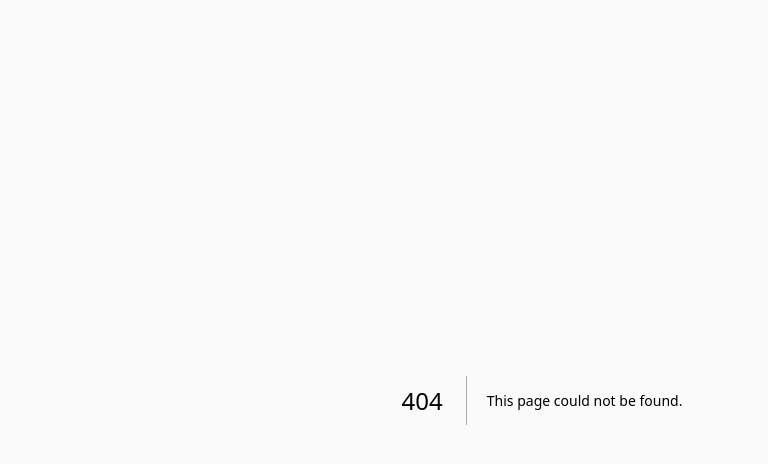
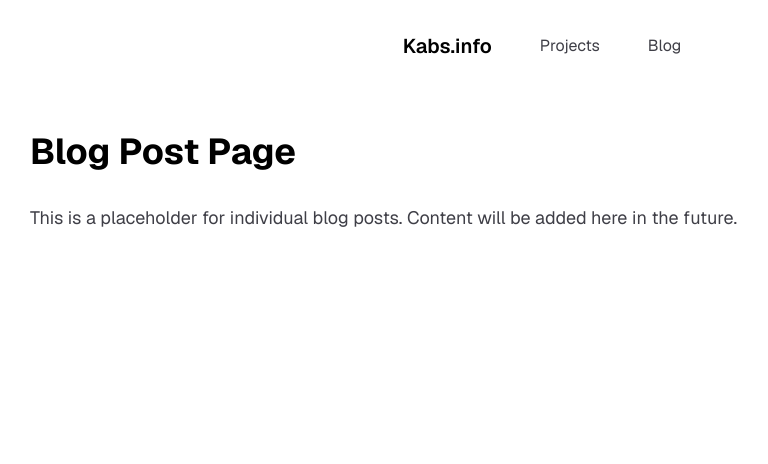
Before and after one commit to kabsmeiou/kabs.info.v2, a Next.js app: page /blogs/1 in a window 1280 px wide. Before the commit this address had no page. Shown: the top 464 px of the page, without its empty margins (98-866 px from the left). Built offline with nearby package versions, Linux system fonts and the light colour scheme.

Commit message:
add: markdown renderer and project view (#4)

```diff
--- /dev/null
+++ b/src/app/blogs/[slug]/page.tsx
@@ -0,0 +1,12 @@
+// /blog/[id] route
+
+export default function BlogPostPage() {
+    return (
+        <>
+            <h1 className="text-4xl font-bold text-black dark:text-zinc-50">Blog Post Page</h1>
+            <p className="text-zinc-700 dark:text-zinc-300 text-lg">
+                This is a placeholder for individual blog posts. Content will be added here in the future.
+            </p>
+        </>
+    );
+}
--- /dev/null
+++ b/src/app/blogs/layout.tsx
@@ -0,0 +1,16 @@
+import Navigation from "@/components/Navigation";
+
+export default function BlogLayout({
+    children,
+}: {
+    children: React.ReactNode;
+}) {
+    return (
+        <main className="flex w-full max-w-6xl flex-col bg-white dark:bg-black">
+            <Navigation />
+            <section className="flex flex-col gap-y-8 py-16 px-4 sm:px-16">
+                {children}
+            </section>
+        </main>
+    );
+}
--- a/src/app/blogs/page.tsx
+++ b/src/app/blogs/page.tsx
@@ -1,32 +1,38 @@
-import Navigation from "@/components/Navigation";
 import BlogCard from "@/components/BlogCard";
 
 import { type Blog } from "@/components/BlogCard";
 
 const sampleBlogCard: Blog[] = [
     {
+    id: "1",
     title: "Sample Blog Post",
     content: "This is a sample blog post content. It provides insights into various topics related to software development, technology trends, and personal experiences in the tech industry.",
     publishedDate: "2024-01-01",
     lastUpdatedDate: "2024-01-02",
     tags: ["Tech", "Development", "Personal"],
     readTimeInMinutes: 5
+    },
+    {
+    id: "2",
+    title: "Another Blog Post",
+    content: "This is another sample blog post content. It delves into advanced programming concepts, best practices, and tips for aspiring developers looking to enhance their skills.",
+    publishedDate: "2024-02-15",
+    lastUpdatedDate: "2024-02-16",
+    tags: ["Programming", "Best Practices"],
+    readTimeInMinutes: 8
     }
 ];
 
 
 export default function Blog() {
     return (
-        <main className="flex w-full max-w-6xl flex-col bg-white dark:bg-black">
-            <Navigation />
-            <section className="flex flex-col gap-y-8 py-16 px-4 sm:px-16">
+        <>
             <h1 className="text-4xl font-bold text-black dark:text-zinc-50">i might write here, sometimes.</h1>
             <div className="grid grid-cols-1 md:grid-cols-2 gap-6">
                 {sampleBlogCard.map((blog, index) => (
                     <BlogCard key={index} {...blog} />
                 ))}
             </div>
-            </section>
-        </main>
+        </>
     );
 }
--- a/src/app/globals.css
+++ b/src/app/globals.css
@@ -29,3 +29,93 @@ body {
   color: var(--foreground);
   font-family: Arial, Helvetica, sans-serif;
 }
+
+/* Markdown Content Styling */
+.markdown-content {
+  @apply text-zinc-900 dark:text-zinc-100;
+}
+
+.markdown-content p {
+  @apply mb-4 leading-7;
+}
+
+.markdown-content h1 {
+  @apply text-4xl font-bold mb-4 mt-8 text-black dark:text-zinc-50;
+}
+
+.markdown-content h2 {
+  @apply text-3xl font-semibold mb-3 mt-6 text-black dark:text-zinc-50;
+}
+
+.markdown-content h3 {
+  @apply text-2xl font-semibold mb-3 mt-5 text-black dark:text-zinc-50;
+}
+
+.markdown-content h4 {
+  @apply text-xl font-semibold mb-2 mt-4 text-black dark:text-zinc-50;
+}
+
+.markdown-content h5 {
+  @apply text-lg font-semibold mb-2 mt-3 text-black dark:text-zinc-50;
+}
+
+.markdown-content h6 {
+  @apply text-base font-semibold mb-2 mt-3 text-black dark:text-zinc-50;
+}
+
+.markdown-content ul,
+.markdown-content ol {
+  @apply mb-4 ml-6;
+}
+
+.markdown-content ul {
+  @apply list-disc;
+}
+
+.markdown-content ol {
+  @apply list-decimal;
+}
+
+.markdown-content li {
+  @apply mb-2 leading-7;
+}
+
+.markdown-content blockquote {
+  @apply border-l-4 border-zinc-300 dark:border-zinc-700 pl-4 italic my-4 text-zinc-700 dark:text-zinc-400;
+}
+
+.markdown-content code {
+  @apply bg-zinc-100 dark:bg-zinc-800 px-1.5 py-0.5 rounded text-sm font-mono text-zinc-900 dark:text-zinc-100;
+}
+
+.markdown-content pre {
+  @apply mb-4 mt-2;
+}
+
+.markdown-content pre code {
+  @apply bg-transparent p-0;
+}
+
+.markdown-content a {
+  @apply text-[var(--color-primary)] hover:underline;
+}
+
+.markdown-content hr {
+  @apply my-8 border-zinc-200 dark:border-zinc-800;
+}
+
+.markdown-content table {
+  @apply w-full mb-4 border-collapse;
+}
+
+.markdown-content th {
+  @apply bg-zinc-100 dark:bg-zinc-800 px-4 py-2 text-left font-semibold border border-zinc-200 dark:border-zinc-700;
+}
+
+.markdown-content td {
+  @apply px-4 py-2 border border-zinc-200 dark:border-zinc-700;
+}
+
+.markdown-content img {
+  @apply max-w-full h-auto rounded-lg my-4;
+}
--- a/src/app/page.tsx
+++ b/src/app/page.tsx
@@ -10,7 +10,8 @@ import { Project } from "@/components/ProjectCard";
 
 // sample project
 const sampleProject: Project = {
-    title: "Sample Project",
+      id: "sample-project",
+    name: "Sample Project",
     description: "This is a sample project description. This project showcases the use of React and TypeScript in building a modern web application.",
     tags: ["React", "TypeScript", "TailwindCSS"],
     githubLink: "https://github.com/sample/sample-project",
--- /dev/null
+++ b/src/app/projects/[slug]/page.tsx
@@ -0,0 +1,39 @@
+"use client";
+import { useEffect, useState } from "react";
+import { useParams } from "next/navigation";
+import MarkdownRenderer from "@/components/MarkdownRenderer";
+
+export default function ProjectView() {
+    const id = useParams<{ id: string }>().slug;
+    const [content, setContent] = useState<string>("");
+
+    useEffect(() => {
+        const fetchProject = async() =>  {
+            console.log("Fetching project data for ID:", id);
+            try {
+                const response = await fetch(
+                    `https://raw.githubusercontent.com/kabsmeiou/kabsmeiou.github.io/refs/heads/main/content/projects/${id}.md`
+                );
+                if (!response.ok) throw new Error("Failed to fetch project data");
+                const contentData = await response.text();
+                setContent(contentData);
+            } catch (error) {
+                console.error("Failed to fetch project data:", error);
+                return;
+            }
+        };
+        if (id) fetchProject();
+        else console.error("No project ID provided in URL.");
+    }, [id]);
+
+    return (
+        <>
+            <section className="flex flex-col gap-y-8 py-16 px-4 sm:px-16 max-w-4xl mx-auto">
+                <h1 className="text-4xl font-semibold text-black dark:text-zinc-50">
+                    Project Title Here
+                </h1>
+                <MarkdownRenderer content={content} />
+            </section>
+        </>
+    );
+}
--- /dev/null
+++ b/src/app/projects/layout.tsx
@@ -0,0 +1,17 @@
+import Navigation from '@/components/Navigation';
+
+
+export default function ProjectsLayout({
+    children,
+}: {
+    children: React.ReactNode;
+}) {
+    return (
+        <main className="flex w-full max-w-6xl flex-col bg-white dark:bg-black">
+            <Navigation />
+            <section className="flex flex-col gap-y-8 py-16 px-4 sm:px-16">
+                {children}
+            </section>
+        </main>
+    );
+}
--- a/src/app/projects/page.tsx
+++ b/src/app/projects/page.tsx
@@ -1,26 +1,28 @@
-import Navigation from '@/components/Navigation';
+'use client';
 import ProjectCard from '@/components/ProjectCard';
 
 import { Project } from "@/components/ProjectCard";
-
-const sampleProject: Project[] = [
-    {
-        title: "Sample Project",
-        description: "This is a sample project description. This project showcases the use of React and TypeScript in building a modern web application.",
-        tags: ["React", "TypeScript", "TailwindCSS"],
-        githubLink: ""
-    }, {
-        title: "Another Project",
-        description: "This is another sample project description. This project focuses on backend development using Node.js and Express.",
-        tags: ["Node.js", "Express", "MongoDB"],
-        githubLink: ""
-    }
-];
+import { useEffect, useState } from 'react';
 
 export default function Projects() {
+    const [projects, setProjects] = useState<Project[]>([]);
+
+    useEffect(() => {
+        fetch(
+            "https://raw.githubusercontent.com/kabsmeiou/kabsmeiou.github.io/refs/heads/main/content/projects.json"
+        )
+        .then((res) => res.json())
+        .then((data) => {
+            console.log("Fetched projects data:", data);
+            try {
+                setProjects(data as Project[]);
+            } catch (error) {
+                console.error("Failed to load projects:", error);
+            }
+        })
+    }, []);
+
     return (
-        <main className="flex w-full max-w-6xl flex-col bg-white dark:bg-black">
-            <Navigation />
         <section className="flex flex-col gap-y-8 py-16 px-4 sm:px-16">
             {/* filter button */}
             <div className="flex flex-row justify-between">
@@ -34,11 +36,18 @@ export default function Projects() {
             </div>
             {/* loop over project and use ProjectCard on grid with 2 cols*/}
             <div className="grid grid-cols-1 lg:grid-cols-2 gap-4">
-                    {sampleProject.map((project, index) => (
-                        <ProjectCard key={index} project={project} />
-                    ))}
+                {/* if projects.lenght > 0 */}
+
+                {projects != undefined && projects.length > 0 ? (
+                    projects.map((project) => (
+                        <ProjectCard key={project.id} project={project} />
+                    ))
+                ) : (
+                    <p className="text-zinc-600 dark:text-zinc-400">
+                        Loading projects...
+                    </p>
+                )}
             </div>
         </section>
-        </main>
     );
 }
--- a/src/components/BlogCard.tsx
+++ b/src/components/BlogCard.tsx
@@ -1,5 +1,6 @@
 
 export interface Blog {
+    id: string;
     title: string;
     content: string;
     coverImage?: string;
@@ -13,6 +14,7 @@ export interface Blog {
 export default function BlogCard(props: Blog) {
     return (
         <div className="relative flex flex-col gap-y-4 rounded-xl rounded-bl-[3rem] rounded-br-[3rem] px-2 pb-4 pt-2 overflow-hidden hover:shadow-lg hover:dark:shadow-lg transition-all duration-300 cursor-pointer group">
+            <a href={`/blogs/${props.id}`} className="absolute inset-0 z-20"></a>
             {/* Animated gradient background */}
             <div className="absolute inset-0 bg-gradient-to-b from-primary/20 to-transparent transition-opacity duration-600 opacity-50 group-hover:opacity-0 pointer-events-none rounded-xl rounded-bl-[3rem] rounded-br-[3rem]"></div>
             <div className="absolute inset-0 bg-gradient-to-t from-primary/20 to-transparent transition-opacity duration-600 opacity-0 group-hover:opacity-50 pointer-events-none rounded-xl rounded-bl-[3rem] rounded-br-[3rem]"></div>
--- /dev/null
+++ b/src/components/MarkdownRenderer.tsx
@@ -0,0 +1,126 @@
+"use client";
+import { type ComponentPropsWithoutRef, useEffect, useState} from "react";
+import Markdown from 'react-markdown';
+// @ts-ignore
+import { Prism as SyntaxHighlighter } from 'react-syntax-highlighter';
+// @ts-ignore
+import { oneDark, oneLight } from 'react-syntax-highlighter/dist/esm/styles/prism';
+import rehypeRaw from "rehype-raw";
+import remarkGfm from "remark-gfm";
+
+interface MarkdownRendererProps {
+    content: string;
+}
+
+// Custom hook for dark mode detection
+function useDarkMode() {
+  const [isDarkMode, setIsDarkMode] = useState(false);
+
+  useEffect(() => {
+    // Check initial color scheme
+    const checkColorScheme = () => {
+      const isDark =
+        document.documentElement.classList.contains("force-dark") ||
+        (document.documentElement.classList.contains("color-scheme-adaptive") &&
+          window.matchMedia("(prefers-color-scheme: dark)").matches);
+      setIsDarkMode(isDark);
+    };
+
+    // Check on mount
+    checkColorScheme();
+
+    // Set up listeners for theme changes
+    const mediaQuery = window.matchMedia("(prefers-color-scheme: dark)");
+    const handleChange = () => checkColorScheme();
+    mediaQuery.addEventListener("change", handleChange);
+
+    // Observer for class changes on html element
+    const observer = new MutationObserver(checkColorScheme);
+    observer.observe(document.documentElement, {
+      attributes: true,
+      attributeFilter: ["class"],
+    });
+
+    return () => {
+      mediaQuery.removeEventListener("change", handleChange);
+      observer.disconnect();
+    };
+  }, []);
+
+  return isDarkMode;
+}
+
+function CodeBlock({
+  children,
+  language,
+}: {
+  children: string;
+  language: string;
+}) {
+  const [copied, setCopied] = useState(false);
+  const isDarkMode = useDarkMode();
+
+  const handleCopy = () => {
+    navigator.clipboard
+      .writeText(children)
+      .then(() => {
+        setCopied(true);
+        setTimeout(() => setCopied(false), 2000);
+      })
+      .catch((err) => {
+        console.error("Failed to copy code:", err);
+      });
+  };
+
+  return (
+    <div className="relative group">
+      <button
+        type="button"
+        onClick={handleCopy}
+        className="absolute right-2 top-2 bg-[color-mix(in_oklch,var(--color-primary)_20%,transparent)] px-2 py-1 rounded text-sm hover:opacity-80 transition-opacity"
+      >
+        {copied ? "Copied!" : "Copy"}
+      </button>
+      <SyntaxHighlighter
+        style={isDarkMode ? oneDark : oneLight}
+        language={language}
+        PreTag="div"
+        className="!rounded-lg !m-0"
+        customStyle={{
+          borderRadius: "0.5rem",
+          margin: 0,
+        }}
+      >
+        {children}
+      </SyntaxHighlighter>
+    </div>
+  );
+}
+
+export default function MarkdownRenderer({ content }: MarkdownRendererProps) {
+    return (
+        <section className="markdown-content">
+            <Markdown
+                remarkPlugins={[remarkGfm]}
+                rehypePlugins={[rehypeRaw]}
+                components={{
+                    // Use 'inline' instead of spreading '...props' to avoid DOM errors on the code tag
+                    code(props: ComponentPropsWithoutRef<"code"> & {inline?: boolean, className?: string}) {
+                        const match = /language-(\w+)/.exec(props.className || "");
+                        return !props.inline && match ? (
+                            <CodeBlock language={match[1]}>
+                                {String(props.children).replace(/\n$/, '')}
+                            </CodeBlock>
+                        ) : (
+                            <code className={`${props.className}`} >
+                                {props.children}
+                            </code>
+                        );
+                    }
+                }}
+            >
+                {content}
+            </Markdown>
+        </section>
+    );
+}
--- a/src/components/ProjectCard.tsx
+++ b/src/components/ProjectCard.tsx
@@ -3,7 +3,8 @@
 import ImageSlider from './ImageSlider';
 
 export interface Project {
-    title: string;
+    id: string;
+    name: string;
     description: string;
     tags: string[];
     githubLink?: string;
@@ -21,6 +22,7 @@ const ProjectCard = ({
     return (
         // card container
         <div className="flex md:flex-row flex-col rounded-lg overflow-hidden transition-shadow duration-300 relative hover:shadow-lg hover:border border-zinc-200 dark:border-zinc-800 cursor-pointer">
+            <a href={`/projects/${project.id}`} className="absolute inset-0 z-20"></a>
             <div className="absolute bottom-0 md:top-0 right-0 w-32 h-32
                 bg-gradient-to-tl md:bg-gradient-to-bl from-primary/20 to-transparent
                 rounded-tl-full md:rounded-bl-full opacity-50">
@@ -34,7 +36,7 @@ const ProjectCard = ({
                 <div className="p-6">
                     {/* Project Title */}
                     <h3 className="text-xl font-semibold mb-2 text-black dark:text-zinc-50">
-                        {project.title}
+                        {project.name}
                     </h3>
 
                     {/* Project Description */}
```
Also changed, not shown: package.json (+9 -4 lines), 1 other file (tests, documents, lock files or other folders). Lines whose indentation alone changed are shown as unchanged.
